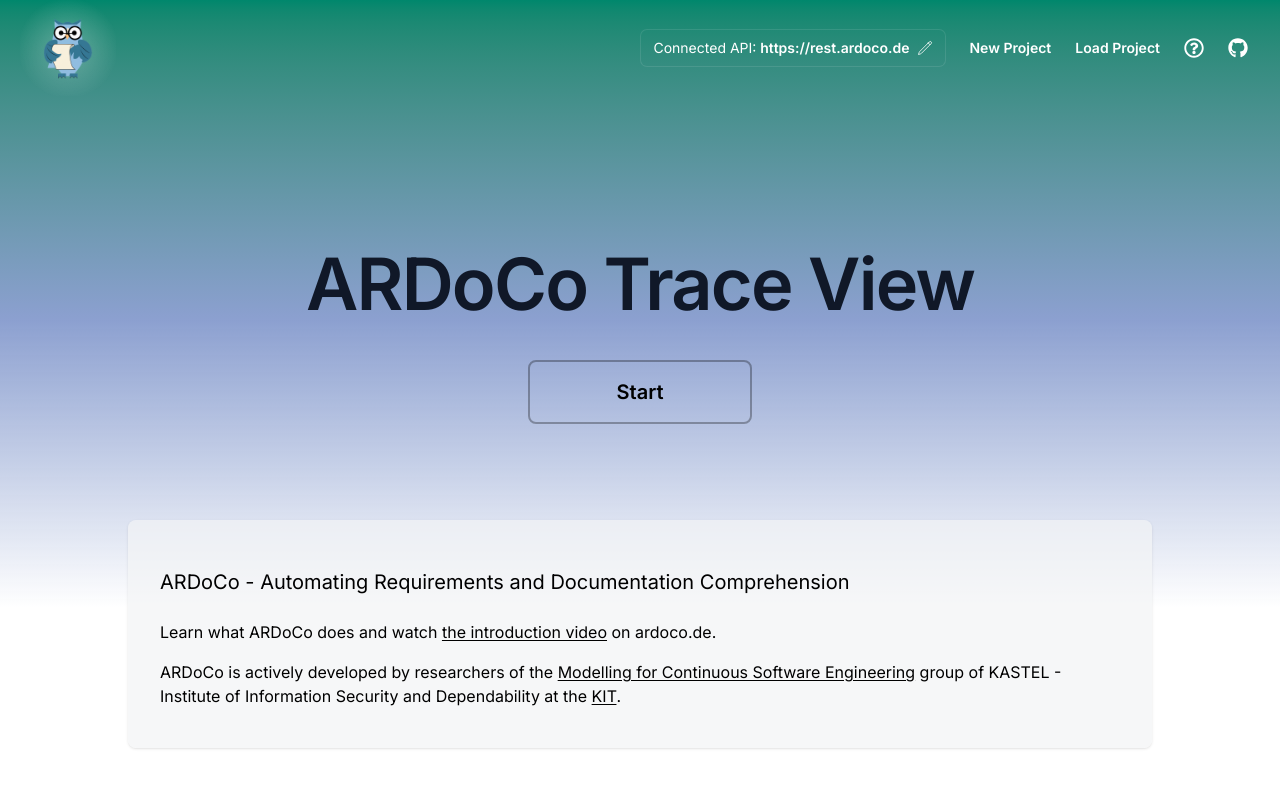
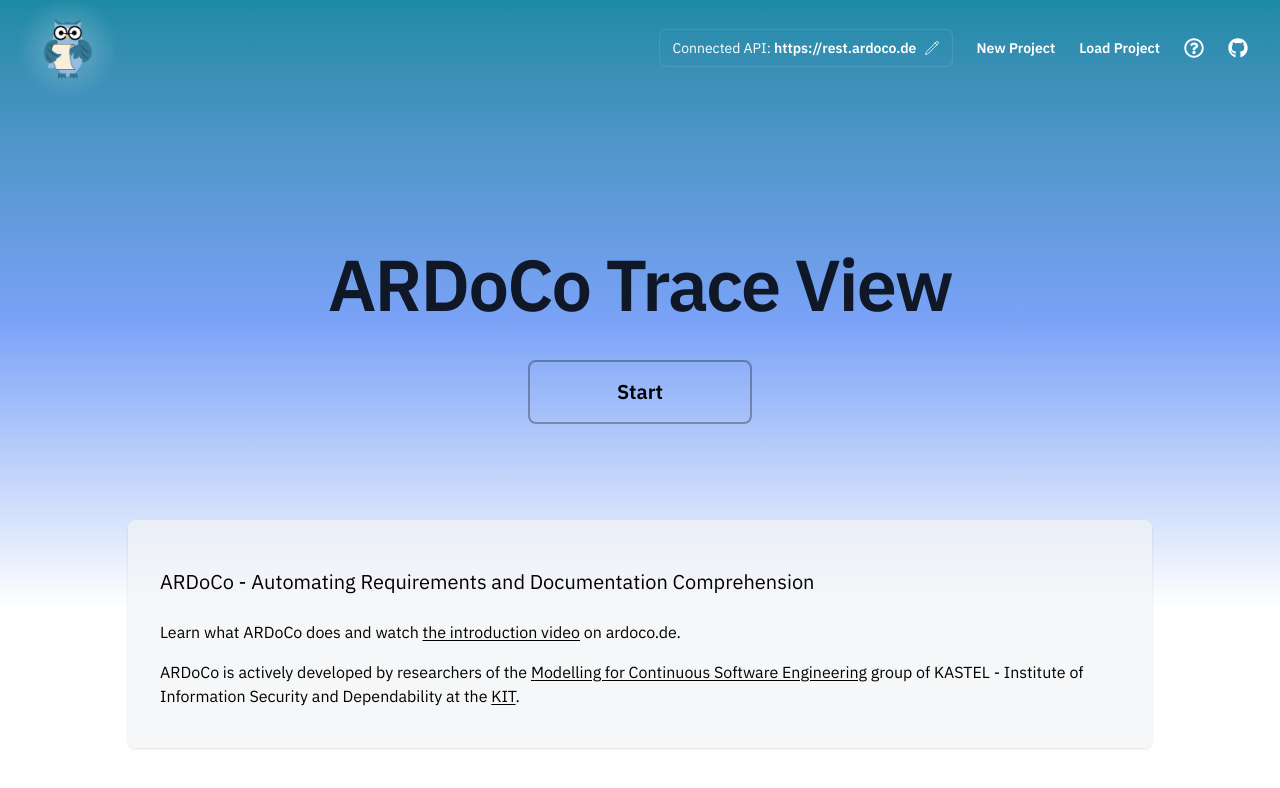
Before and after one commit to ardoco/traceview-v2, a Next.js app: page / in a window 1280 px wide. Shown: the top 788 px of the page. Built offline with nearby package versions, Linux system fonts and the light colour scheme.

Commit message:
Align theme colors and fonts with ardoco.de

```diff
--- a/src/app/globals.css
+++ b/src/app/globals.css
@@ -3,27 +3,42 @@
 @plugin "@tailwindcss/forms";
 
 @theme {
-    --color-gruen-100: #001b15;
-    --color-gruen-200: #00352a;
-    --color-gruen-300: #005040;
-    --color-gruen-400: #006a55;
-    --color-gruen-500: #00876c;
-    --color-gruen-600: #00d0a6;
-    --color-gruen-700: #1dffd2;
-    --color-gruen-800: #68ffe1;
-    --color-gruen-900: #b4fff0;
-    --color-gruen: #00876c;
+    /*
+      Colors aligned with ardoco.de (https://ardoco.de, :root in its main stylesheet).
+      gruen is based on the ardoco.de teal (#4ec2e0), blau on its azure (#7aa2f7).
+      Darker shades keep the same hue and are chosen so that blau-400/500/600 reach
+      WCAG AA (>= 4.5:1) as text on white and with white text on top.
+    */
+    --color-gruen-100: #092b34;
+    --color-gruen-200: #0f4857;
+    --color-gruen-300: #156579;
+    --color-gruen-400: #1a7b93;
+    --color-gruen-500: #1d8aa5;
+    --color-gruen-600: #4ec2e0;
+    --color-gruen-700: #8ed9ee;
+    --color-gruen-800: #b1e4f1;
+    --color-gruen-900: #dcf3f9;
+    --color-gruen: #1d8aa5;
 
-    --color-blau-100: #0e1422;
-    --color-blau-200: #1c2844;
-    --color-blau-300: #2a3c66;
-    --color-blau-400: #385088;
-    --color-blau-500: #4664aa;
-    --color-blau-600: #6581c0;
-    --color-blau-700: #8ca0d0;
-    --color-blau-800: #b2c0e0;
-    --color-blau-900: #d9dfef;
-    --color-blau: #4664aa;
+    --color-blau-100: #0c1831;
+    --color-blau-200: #142852;
+    --color-blau-300: #1f3c7a;
+    --color-blau-400: #274c9b;
+    --color-blau-500: #3363cc;
+    --color-blau-600: #4370d0;
+    --color-blau-700: #7aa2f7;
+    --color-blau-800: #a8c3fb;
+    --color-blau-900: #d9e4fd;
+    --color-blau: #3363cc;
+
+    /* Dark surface and text colors of the ardoco.de header and footer */
+    --color-ardoco-bg: #0b0e13;
+    --color-ardoco-surface: #171d28;
+    --color-ardoco-border: #ffffff17;
+    --color-ardoco-text: #eceff4;
+    --color-ardoco-muted: #a3adbe;
+    --color-ardoco-accent: #4ec2e0;
+    --color-ardoco-accent-strong: #8ed9ee;
 
     --color-black-100: #000000;
     --color-black-200: #000000;
@@ -60,6 +75,10 @@
 
     --color-background: var(--background);
     --color-foreground: var(--foreground);
+
+    /* IBM Plex as on ardoco.de; the variables are set by next/font in layout.tsx */
+    --font-sans: var(--font-ibm-plex-sans), system-ui, sans-serif;
+    --font-mono: var(--font-ibm-plex-mono), ui-monospace, "SF Mono", SFMono-Regular, monospace;
 
     --color-highlight-tracelink: var(--color-blau-800);
     /*--color-highlight-inconsistency: var(--color-lila-900);*/
--- a/src/app/layout.tsx
+++ b/src/app/layout.tsx
@@ -3,13 +3,14 @@
 // specified in every page.
 
 import type {Metadata} from "next";
-import {Inter} from 'next/font/google' // use one font for every page.
+import {IBM_Plex_Mono, IBM_Plex_Sans} from 'next/font/google' // same fonts as ardoco.de
 import './globals.css' // load the globals.css for every page we have
 import NavBar from "@/components/NavBar";
 import {ApiAddressProvider} from "@/contexts/ApiAddressContext";
 import {NavigationProvider} from "@/contexts/NavigationContext";
 
-const inter = Inter({subsets: ['latin']});
+const plexSans = IBM_Plex_Sans({subsets: ['latin'], variable: '--font-ibm-plex-sans'});
+const plexMono = IBM_Plex_Mono({subsets: ['latin'], weight: ['400', '500', '600'], variable: '--font-ibm-plex-mono'});
 
 
 export const metadata: Metadata = { // those metadatas are the ones that are used for every page in the application. They can be overridden on a page by page basis.
@@ -26,8 +27,8 @@
     children: React.ReactNode
 }) {
     return (
-        <html lang="en" className="h-full relative">
-        <body className={`h-full ${inter.className}`}>
+        <html lang="en" className={`h-full relative ${plexSans.variable} ${plexMono.variable}`}>
+        <body className="h-full font-sans">
         <ApiAddressProvider>
             <NavigationProvider>
                 <NavBar/>
```
